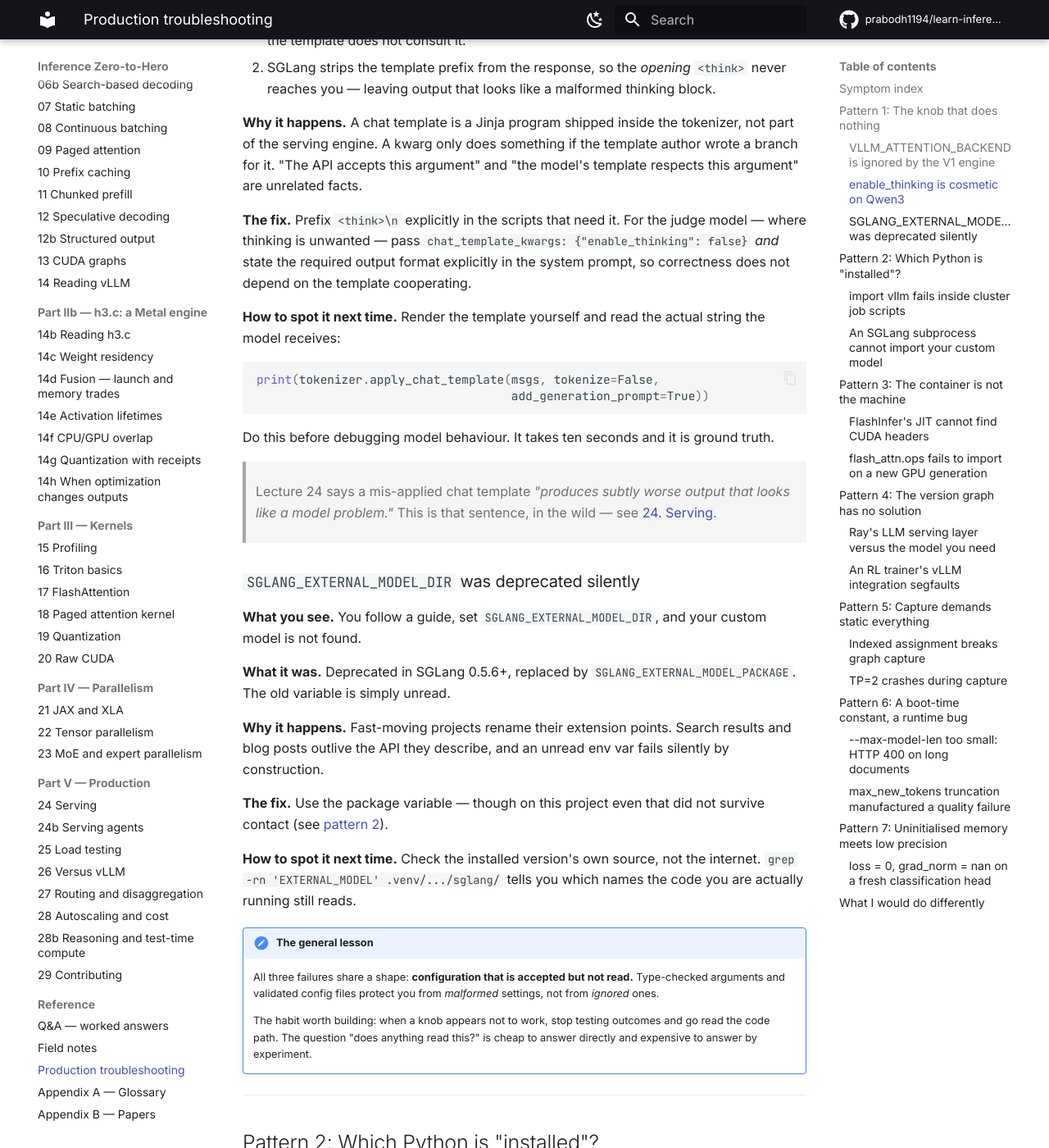
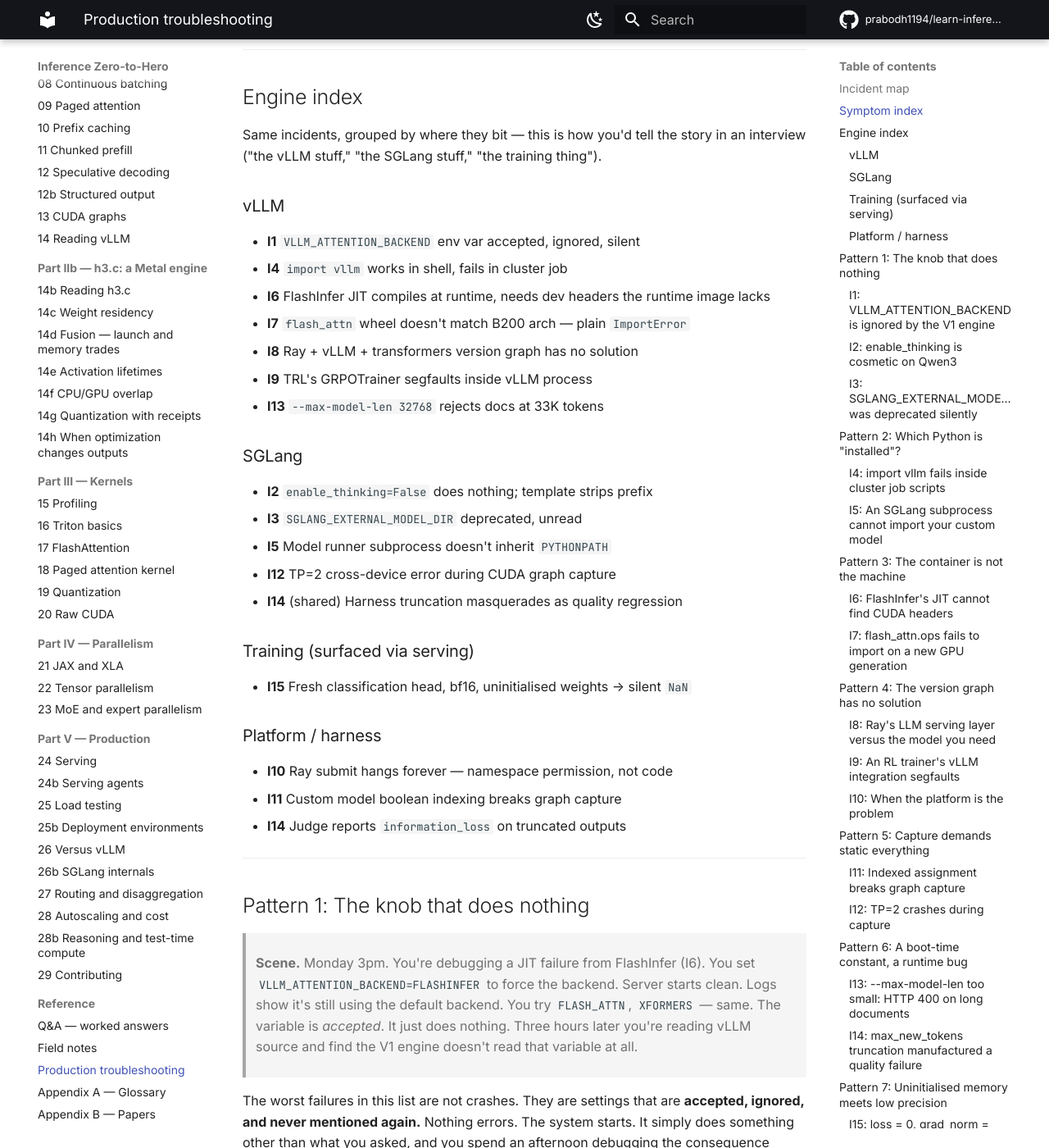
Before and after one commit to prabodh1194/learn-inference, an MkDocs documentation site: the page built from book/troubleshooting.md, in a window 1280 px wide and 1400 px high, scrolled down 2243 px. Shown: the whole window at 82% size. Built offline with MkDocs 1.6.1 and Material for MkDocs 9.7.7, drawn with Linux system fonts in a browser that asks for light colours; comment, search, counter and statistics services are not loaded; some of the changed text lies outside the part shown.

Commit message:
book: rewrite troubleshooting.md with scenes + engine index; add 25b deployment environments + 26b SGLang internals; update nav and cross-links

````diff
--- a/book/troubleshooting.md
+++ b/book/troubleshooting.md
@@ -20,6 +20,31 @@
 
 ---
 
+## Incident map
+
+Each incident has an ID so the indexes below can point at the same thing from
+multiple angles.
+
+| ID | Incident | Engine | Pattern |
+|----|----------|--------|---------|
+| I1 | `VLLM_ATTENTION_BACKEND` ignored by V1 engine | vLLM | 1 |
+| I2 | `enable_thinking` is cosmetic on Qwen3 | SGLang | 1 |
+| I3 | `SGLANG_EXTERNAL_MODEL_DIR` deprecated silently | SGLang | 1 |
+| I4 | `import vllm` fails inside cluster job scripts | vLLM | 2 |
+| I5 | SGLang subprocess cannot import custom model | SGLang | 2 |
+| I6 | FlashInfer JIT cannot find CUDA headers | vLLM | 3 |
+| I7 | `flash_attn.ops` fails to import on new GPU generation | vLLM | 3 |
+| I8 | Ray's LLM serving layer vs. the model you need | vLLM | 4 |
+| I9 | RL trainer's vLLM integration segfaults | vLLM | 4 |
+| I10 | Ray submit hangs in `PROVISIONING` (namespace not enabled) | platform | 4 |
+| I11 | Indexed assignment breaks CUDA graph capture | custom | 5 |
+| I12 | TP=2 crashes during graph capture on B200 | SGLang | 5 |
+| I13 | `--max-model-len` too small: HTTP 400 on long documents | vLLM | 6 |
+| I14 | `max_new_tokens` truncation manufactures a quality failure | eval | 6 |
+| I15 | `loss = 0`, `grad_norm = nan` on fresh classification head | training | 7 |
+
+---
+
 ## Symptom index
 
 | What you see | Pattern |
@@ -38,14 +63,52 @@
 
 ---
 
+## Engine index
+
+Same incidents, grouped by where they bit — this is how you'd tell the story in
+an interview ("the vLLM stuff," "the SGLang stuff," "the training thing").
+
+### vLLM
+- **I1** `VLLM_ATTENTION_BACKEND` env var accepted, ignored, silent
+- **I4** `import vllm` works in shell, fails in cluster job
+- **I6** FlashInfer JIT compiles at runtime, needs dev headers the runtime image lacks
+- **I7** `flash_attn` wheel doesn't match B200 arch — plain `ImportError`
+- **I8** Ray + vLLM + transformers version graph has no solution
+- **I9** TRL's GRPOTrainer segfaults inside vLLM process
+- **I13** `--max-model-len 32768` rejects docs at 33K tokens
+
+### SGLang
+- **I2** `enable_thinking=False` does nothing; template strips prefix
+- **I3** `SGLANG_EXTERNAL_MODEL_DIR` deprecated, unread
+- **I5** Model runner subprocess doesn't inherit `PYTHONPATH`
+- **I12** TP=2 cross-device error during CUDA graph capture
+- **I14** (shared) Harness truncation masquerades as quality regression
+
+### Training (surfaced via serving)
+- **I15** Fresh classification head, bf16, uninitialised weights → silent `NaN`
+
+### Platform / harness
+- **I10** Ray submit hangs forever — namespace permission, not code
+- **I11** Custom model boolean indexing breaks graph capture
+- **I14** Judge reports `information_loss` on truncated outputs
+
+---
+
 ## Pattern 1: The knob that does nothing
+
+> **Scene.** Monday 3pm. You're debugging a JIT failure from FlashInfer (I6). You
+> set `VLLM_ATTENTION_BACKEND=FLASHINFER` to force the backend. Server starts
+> clean. Logs show it's still using the default backend. You try `FLASH_ATTN`,
+> `XFORMERS` — same. The variable is *accepted*. It just does nothing. Three
+> hours later you're reading vLLM source and find the V1 engine doesn't read
+> that variable at all.
 
 The worst failures in this list are not crashes. They are settings that are
 **accepted, ignored, and never mentioned again.** Nothing errors. The system
 starts. It simply does something other than what you asked, and you spend an
 afternoon debugging the consequence instead of the cause.
 
-### `VLLM_ATTENTION_BACKEND` is ignored by the V1 engine
+### I1: `VLLM_ATTENTION_BACKEND` is ignored by the V1 engine
 
 **What you see.** You want a specific attention backend — say, to dodge a JIT
 failure. You set `VLLM_ATTENTION_BACKEND`. The server comes up. It uses a
@@ -70,17 +133,17 @@
 answers in seconds what an afternoon of experiments will not: whether anything
 reads it at all, and on which code path.
 
-### `enable_thinking` is cosmetic on Qwen3
+### I2: `enable_thinking` is cosmetic on Qwen3
 
-**What you see.** Qwen3 emits garbled or missing `<think>` tags. You pass
+**What you see.** Qwen3 emits garbled or missing `think` tags. You pass
 `enable_thinking=False`. Nothing changes.
 
 **What it was.** Two separate problems wearing one costume.
 
-1. Qwen3's chat template **unconditionally injects** `<think>`. The kwarg does
+1. Qwen3's chat template **unconditionally injects** `think`. The kwarg does
    not gate it; the template does not consult it.
 2. SGLang strips the template prefix from the response, so the *opening*
-   `<think>` never reaches you — leaving output that looks like a malformed
+   `think` never reaches you — leaving output that looks like a malformed
    thinking block.
 
 **Why it happens.** A chat template is a Jinja program shipped inside the
@@ -109,7 +172,7 @@
 > that looks like a model problem."* This is that sentence, in the wild —
 > see [24. Serving](24-serving.md#the-whole-path-and-where-time-goes).
 
-### `SGLANG_EXTERNAL_MODEL_DIR` was deprecated silently
+### I3: `SGLANG_EXTERNAL_MODEL_DIR` was deprecated silently
 
 **What you see.** You follow a guide, set `SGLANG_EXTERNAL_MODEL_DIR`, and your
 custom model is not found.
@@ -122,8 +185,7 @@
 fails silently by construction.
 
 **The fix.** Use the package variable — though on this project even that did
-not survive contact (see
-[pattern 2](#pattern-2-which-python-is-installed)).
+not survive contact (see [pattern 2](#pattern-2-which-python-is-installed)).
 
 **How to spot it next time.** Check the installed version's own source, not the
 internet. `grep -rn 'EXTERNAL_MODEL' .venv/.../sglang/` tells you which names
@@ -142,12 +204,16 @@
 
 ## Pattern 2: Which Python is "installed"?
 
+> **Scene.** You installed vLLM. It imports in your terminal. You submit a job
+> to the cluster and it dies on `import vllm` — same machine, same disk, same
+> `pip install`. The error doesn't tell you *which* Python. That's the bug.
+
 "I installed it" is not a fact about your machine. It is a fact about **one
 interpreter**. When another process runs a different interpreter, the package
 is not there — and the error message is the same `ModuleNotFoundError` you
 would get if you had never installed anything.
 
-### `import vllm` fails inside cluster job scripts
+### I4: `import vllm` fails inside cluster job scripts
 
 **What you see.** vLLM is installed. It imports fine in your shell. A job
 submitted to the cluster dies on `import vllm`.
@@ -184,7 +250,7 @@
 
 This single line resolves nearly every "but it's installed" bug immediately.
 
-### An SGLang subprocess cannot import your custom model
+### I5: An SGLang subprocess cannot import your custom model
 
 **What you see.** A custom model package that imports perfectly in your own
 process is invisible to SGLang's model runner.
@@ -223,12 +289,17 @@
 
 ## Pattern 3: The container is not the machine
 
+> **Scene.** vLLM runs fine. You change TP size and it crashes with
+> `cublasLt.h not found`. You didn't change code. You changed a *config*. The
+> error mentions a header file — at runtime. The container was fine until it
+> wasn't.
+
 Some Python packages are not really installed when you install them. They
 carry source that gets compiled **the first time you run it**, against
 **your** GPU and **your** CUDA toolkit. A runtime image that lacks a compiler
 or headers is fine right up to the moment something decides to build.
 
-### FlashInfer's JIT cannot find CUDA headers
+### I6: FlashInfer's JIT cannot find CUDA headers
 
 **What you see.** vLLM 0.22.1 runs, then crashes when you change TP size.
 FlashInfer's JIT reports it cannot find `cublasLt.h`, `nvrtc.h`, `curand.h`.
@@ -261,7 +332,7 @@
 a runtime failure's clothing. Ask what triggered a build now, and what changed
 to invalidate the cache.
 
-### `flash_attn.ops` fails to import on a new GPU generation
+### I7: `flash_attn.ops` fails to import on a new GPU generation
 
 **What you see.** vLLM 0.23.0 is installed and refuses to serve;
 `import flash_attn.ops` fails.
@@ -294,12 +365,17 @@
 
 ## Pattern 4: The version graph has no solution
 
+> **Scene.** You need Gemma 4. It needs `transformers==5.10.2`. Ray 2.55 needs
+> `vllm>=0.18` which needs `transformers<5`. The resolver sits there. You
+> upgrade, downgrade, pin, unpin — nothing resolves. The constraint graph is
+> *provably empty*. Another day of resolver attempts won't help.
+
 Serving stacks pin each other transitively. Once four projects each constrain
 the others, "upgrade until it works" can be **provably impossible** — and
 recognising impossibility early is worth more than another day of resolver
 attempts.
 
-### Ray's LLM serving layer versus the model you need
+### I8: Ray's LLM serving layer versus the model you need
 
 **What you see.** The managed `ray.serve.llm` / `LLMConfig` path will not
 resolve.
@@ -310,9 +386,9 @@
    Ray 2.55.x        requires  vllm >= 0.18
    vllm >= 0.18      requires  transformers < 5
    the target model  requires  transformers == 5.10.2
-                               ────────────────────────
-                               transformers < 5  AND  == 5.10.2
-                               no solution exists
+                                ────────────────────────
+                                transformers < 5  AND  == 5.10.2
+                                no solution exists
 ```
 
 Ray also vendors its own vLLM fork, so imports do not align with upstream even
@@ -344,7 +420,7 @@
 out by hand. If it is contradictory rather than merely awkward, the answer is
 architectural — decouple — not another version bump.
 
-### An RL trainer's vLLM integration segfaults
+### I9: An RL trainer's vLLM integration segfaults
 
 **What you see.** `trl vllm-serve` segfaults; TRL 1.6 warns about vLLM 0.23
 compatibility.
@@ -366,19 +442,26 @@
 versions before debugging further — and prefer a process boundary over a
 shared address space when both sides move fast.
 
-!!! note "When the platform is the problem"
-    One incident in this project was not technical at all: a managed serving
-    submission hung in `PROVISIONING` indefinitely because the required
-    namespace was not enabled for the project — an org-admin permission.
+### I10: When the platform is the problem
 
-    It is here for one reason: **an infinite hang with no error is a signal in
-    itself.** Crashes come from code that ran; silent hangs often come from
-    code that never started. Check that you are entitled to the resource
-    before profiling the thing that is not running.
+One incident in this project was not technical at all: a managed serving
+submission hung in `PROVISIONING` indefinitely because the required namespace
+was not enabled for the project — an org-admin permission.
+
+It is here for one reason: **an infinite hang with no error is a signal in
+itself.** Crashes come from code that ran; silent hangs often come from code
+that never started. Check that you are entitled to the resource before
+profiling the thing that is not running.
 
 ---
 
 ## Pattern 5: Capture demands static everything
+
+> **Scene.** Your custom model works in eager mode. You enable CUDA graphs and
+> it crashes *during capture*. The line? `residual[:, mask] = 0.0`. It's just
+> a masked assignment. But capture records commands, not decisions — and which
+> addresses get written depends on the *contents* of `mask`. That means a
+> device-to-host sync inside the captured region. Not allowed.
 
 [Lecture 13](13-cuda-graphs.md#the-constraint-that-shapes-everything) states the
 rule: a captured graph replays **exactly the same operations on exactly the same
@@ -388,7 +471,7 @@
 Both incidents here are that constraint being violated. The first violates a
 fourth thing the lecture does not list.
 
-### Indexed assignment breaks graph capture
+### I11: Indexed assignment breaks graph capture
 
 **What you see.** A custom model works in eager mode and crashes during CUDA
 graph capture. The offending line:
@@ -439,7 +522,7 @@
 `torch.nonzero`, early exit on an EOS check. Rewrite as arithmetic over a fixed
 address set — masks become multiplies, branches become `torch.where`.
 
-### TP=2 crashes during capture
+### I12: TP=2 crashes during capture
 
 **What you see.** SGLang with `tensor_parallel_size=2` fails with a
 cross-device tensor error on B200.
@@ -469,12 +552,12 @@
 
 ```
    TP=2    one model across 2 GPUs      halves per-token latency (in theory)
-                                        pays a collective every layer
-                                        needs cross-device capture to work
+                                         pays a collective every layer
+                                         needs cross-device capture to work
 
    DP      two independent instances    doubles throughput
-                                        zero collectives
-                                        each GPU captures its own graph
+                                         zero collectives
+                                         each GPU captures its own graph
 ```
 
 For throughput-bound work, data parallelism is not the fallback — it is the
@@ -489,11 +572,18 @@
 
 ## Pattern 6: A boot-time constant, a runtime bug
 
+> **Scene.** You set `--max-model-len 32768` at startup. Weeks later, a
+> 33,000-token document hits the server and gets a 400. The limit wasn't a
+> suggestion — it sized the KV cache. Or: your judge reports `information_loss`
+> on outputs that look fine. The harness defaulted to `max_new_tokens=2048`.
+> Long answers were cut mid-sentence. The model was fine; the *measurement*
+> was broken.
+
 Both of these are a number chosen once, at startup, that becomes a
 **correctness** problem much later — and in the second case, a number that
 silently corrupted an evaluation.
 
-### `--max-model-len` too small: HTTP 400 on long documents
+### I13: `--max-model-len` too small: HTTP 400 on long documents
 
 **What you see.** The server returns 400 on long documents.
 
@@ -515,7 +605,7 @@
 ([Lecture 09](09-paged-attention.md#preemption)); a limit set far above your
 real p99 spends VRAM that could have been batch capacity.
 
-### `max_new_tokens` truncation manufactured a quality failure
+### I14: `max_new_tokens` truncation manufactured a quality failure
 
 **What you see.** A judge model reports `information_loss` on outputs that look
 fine when you read them.
@@ -554,7 +644,12 @@
 
 ## Pattern 7: Uninitialised memory meets low precision
 
-### `loss = 0`, `grad_norm = nan` on a fresh classification head
+> **Scene.** Training a 0.6B model with a sequence-classification head. Loss
+> is exactly `0`, gradient norm is `nan`, from step one. You assume bf16 is
+> fragile. It's the opposite: bf16's *wide range* is what let the garbage
+> survive long enough to do damage.
+
+### I15: `loss = 0`, `grad_norm = nan` on a fresh classification head
 
 **What you see.** Training a 0.6B model with a sequence-classification head:
 loss is exactly `0`, gradient norm is `nan`, from the first step.
@@ -574,10 +669,10 @@
    value 7.2e11
 
    in fp16   max finite is 65504     →  overflows to inf IMMEDIATELY
-                                        you find out at once
+                                          you find out at once
 
    in bf16   max finite is ~3.4e38   →  perfectly representable
-                                        propagates as a FINITE number
+                                          propagates as a FINITE number
 ```
 
 The garbage survives the cast, and that is what makes it dangerous: it
@@ -657,3 +752,10 @@
 And one worth stating on its own: **`NaN` and segfaults are both downstream
 symptoms.** The useful question is what was the last thing that was still
 finite, still in-process, still yours.
+
+---
+
+## Where to go deeper
+
+- **Patterns 1–4 (environment failures)** → [25b. Deployment environments](25b-deployment-environments.md) — the full checklist: interpreters, container images, version graphs, subprocess isolation.
+- **Patterns 1, 2, 5 (SGLang specifics)** → [26b. SGLang internals](26b-sglang-internals.md) — RadixAttention, default graph capture, model runner subprocess, template mechanics, TP vs DP.
--- a/mkdocs.yml
+++ b/mkdocs.yml
@@ -134,7 +134,9 @@
       - 24 Serving: 24-serving.md
       - 24b Serving agents: 24b-serving-agents.md
       - 25 Load testing: 25-load-testing.md
+      - 25b Deployment environments: 25b-deployment-environments.md
       - 26 Versus vLLM: 26-versus-vllm.md
+      - 26b SGLang internals: 26b-sglang-internals.md
       - 27 Routing and disaggregation: 27-routing-and-disaggregation.md
       - 28 Autoscaling and cost: 28-autoscaling-and-cost.md
       - 28b Reasoning and test-time compute: 28b-reasoning-and-test-time-compute.md
````
Also changed, not shown: other parts of book/troubleshooting.md (+1 -1 lines), book/25-load-testing.md (+2 -7 lines), book/25b-deployment-environments.md (added, +182 -0 lines), book/26-versus-vllm.md (+2 -5 lines), book/26b-sglang-internals.md (added, +188 -0 lines).
